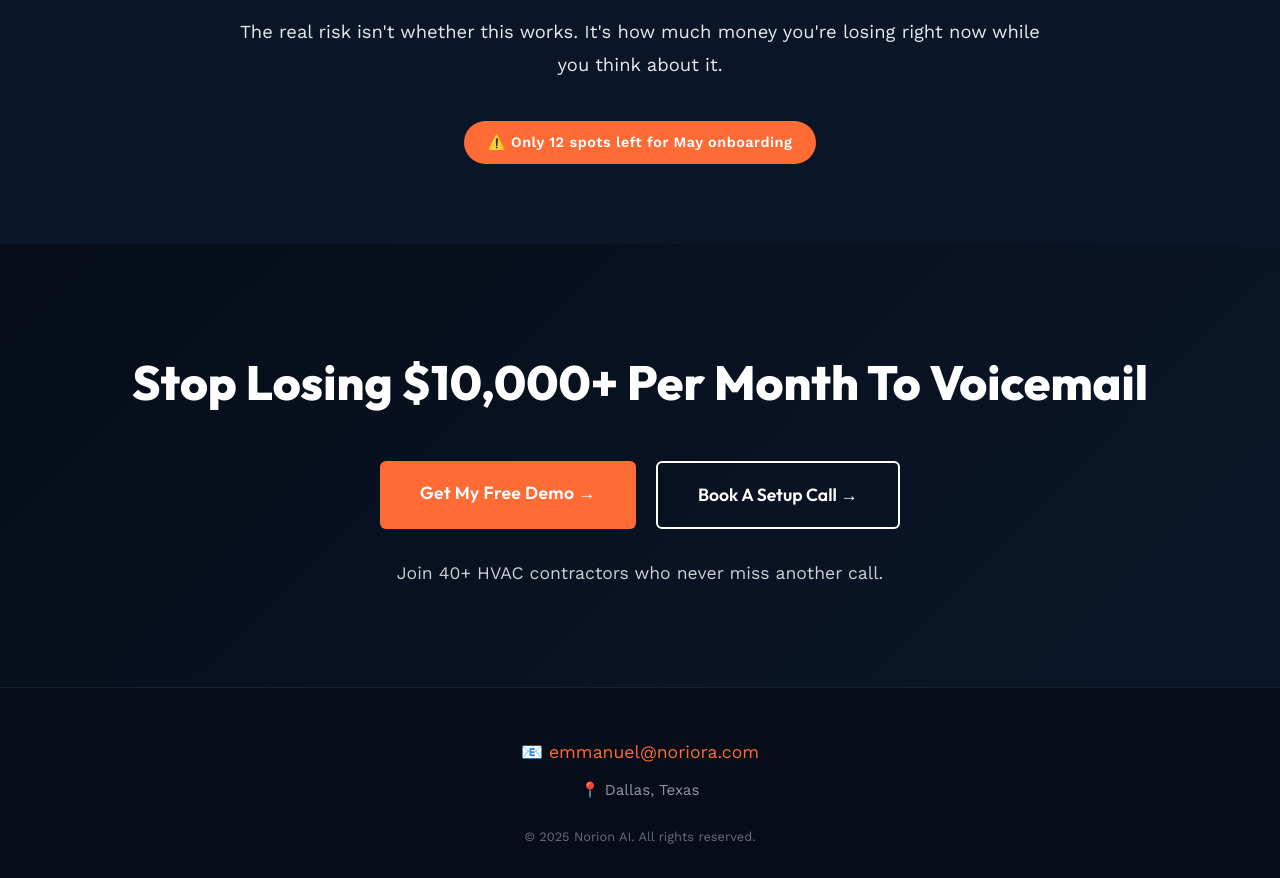
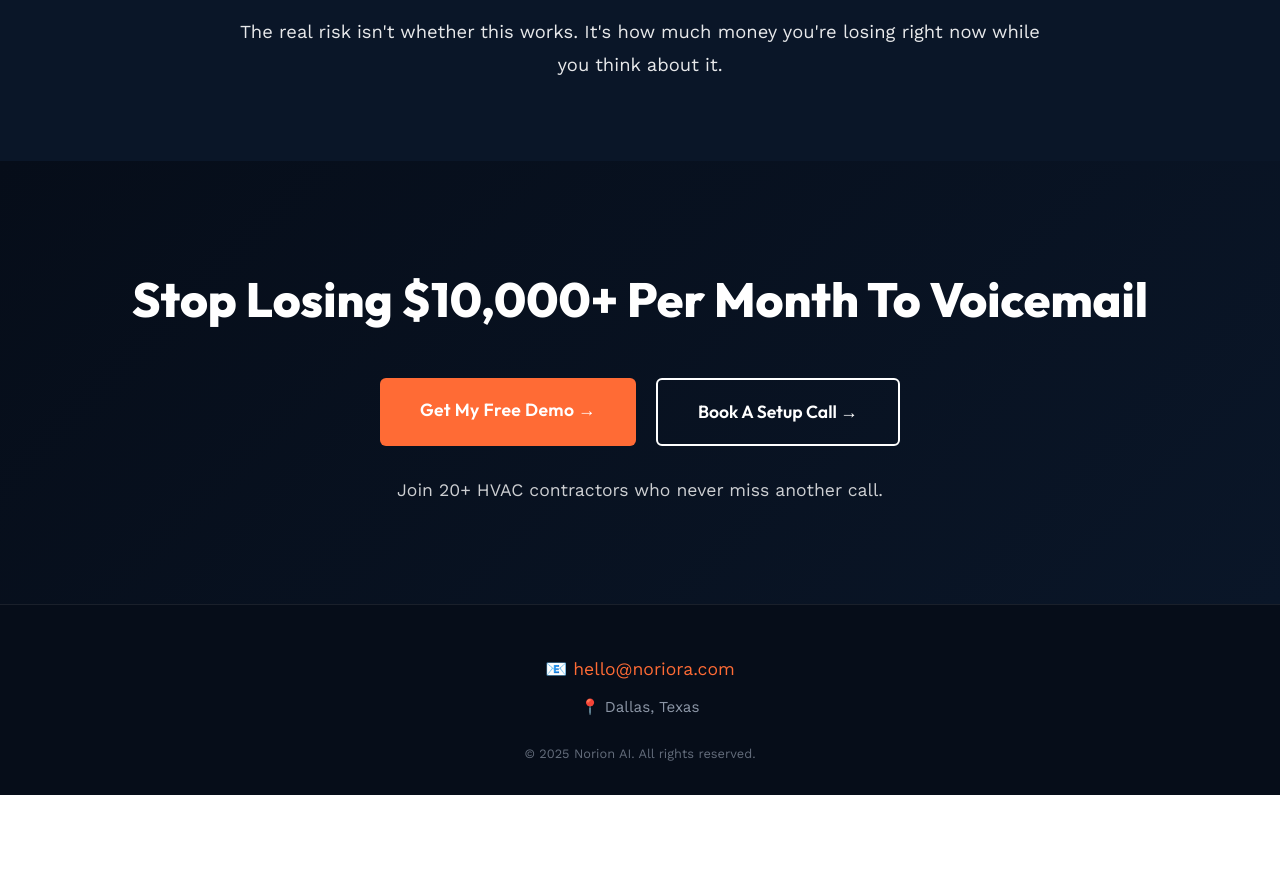
Before and after one commit to EmmanuelVictor62/noriora, a plain HTML site: page index.html in a window 1280 px wide. Shown: the part 4660-5538 px from the top of the page. After the commit the page ends 5455 px from the top, so only its background shows below. Drawn offline with nearby package versions, Linux system fonts and the light colour scheme.

Commit message:
Update index.html

```diff
--- a/index.html
+++ b/index.html
@@ -877,9 +877,9 @@
             </div>
 
             <!-- Scarcity Badge -->
-            <div class="scarcity-badge">
+            <!-- <div class="scarcity-badge">
                 <span>⚠️ Only 12 spots left for May onboarding</span>
-            </div>
+            </div> -->
         </div>
     </section>
 
@@ -894,7 +894,7 @@
                 <a href="https://calendly.com/norion-ai/30min" class="cta-secondary" target="_blank">Book A Setup Call →</a>
             </div>
 
-            <p class="final-subtext">Join 40+ HVAC contractors who never miss another call.</p>
+            <p class="final-subtext">Join 20+ HVAC contractors who never miss another call.</p>
         </div>
     </section>
 
@@ -902,7 +902,7 @@
     <footer class="footer">
         <div class="container">
             <div class="footer-email">
-                📧 <a href="mailto:emmanuel@noriora.com">emmanuel@noriora.com</a>
+                📧 <a href="mailto:hello@noriora.com">hello@noriora.com</a>
             </div>
             <div class="footer-location">
                 📍 Dallas, Texas
```
